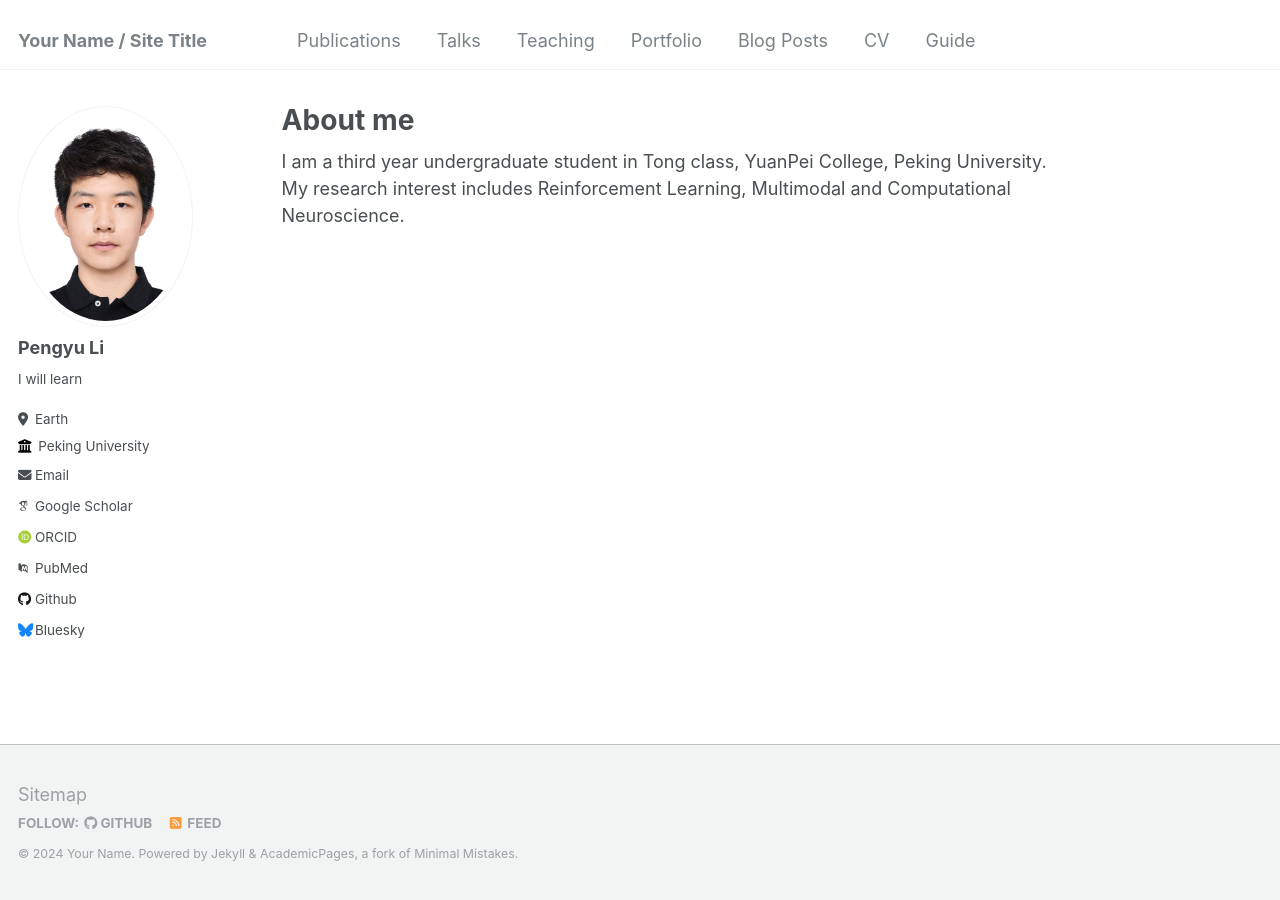
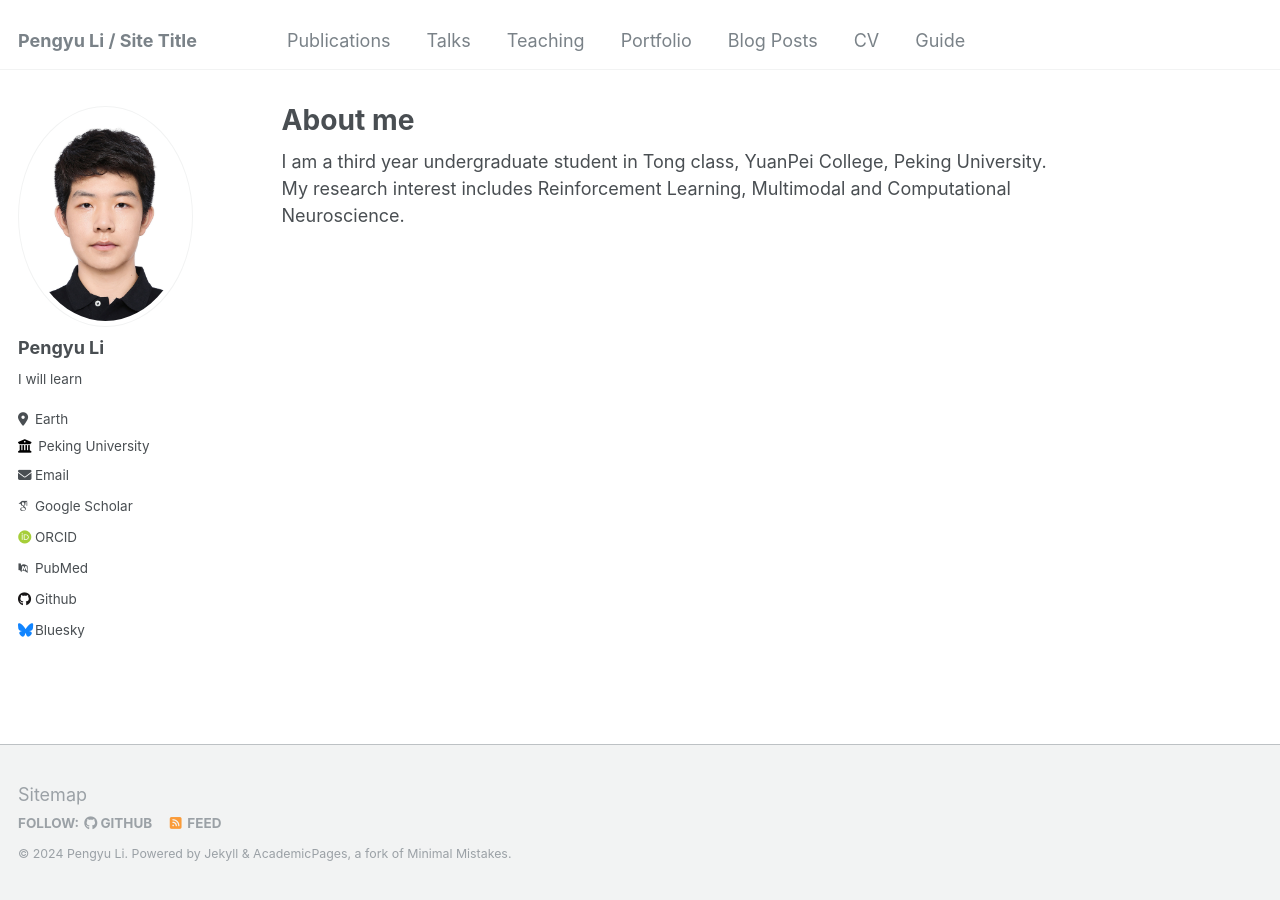
Before and after one commit to huolanmiao/huolanmiao.github.io, a Jekyll site: the page built from _pages/about.md, in a window 1280 px wide. Built offline with Jekyll 4.4.1, drawn with Linux system fonts in a browser that asks for light colours; some web fonts are replaced.

Commit message:
Update _config.yml

```diff
--- a/_config.yml
+++ b/_config.yml
@@ -8,11 +8,11 @@
 
 # Basic Site Settings
 locale                   : "en-US"
-title                    : "Your Name / Site Title"
+title                    : "Pengyu Li / Site Title"
 title_separator          : "-"
-name                     : &name "Your Name"
+name                     : &name "Pengyu Li"
 description              : &description "personal description"
-url                      : https://PengyuLi.github.io # the base hostname & protocol for your site e.g. "https://mmistakes.github.io"
+url                      : https://huolanmiao.github.io # the base hostname & protocol for your site e.g. "https://mmistakes.github.io"
 baseurl                  : "" # the subpath of your site, e.g. "/blog"
 repository               : "huolanmiao/huolanmiao.github.io"
 
```
